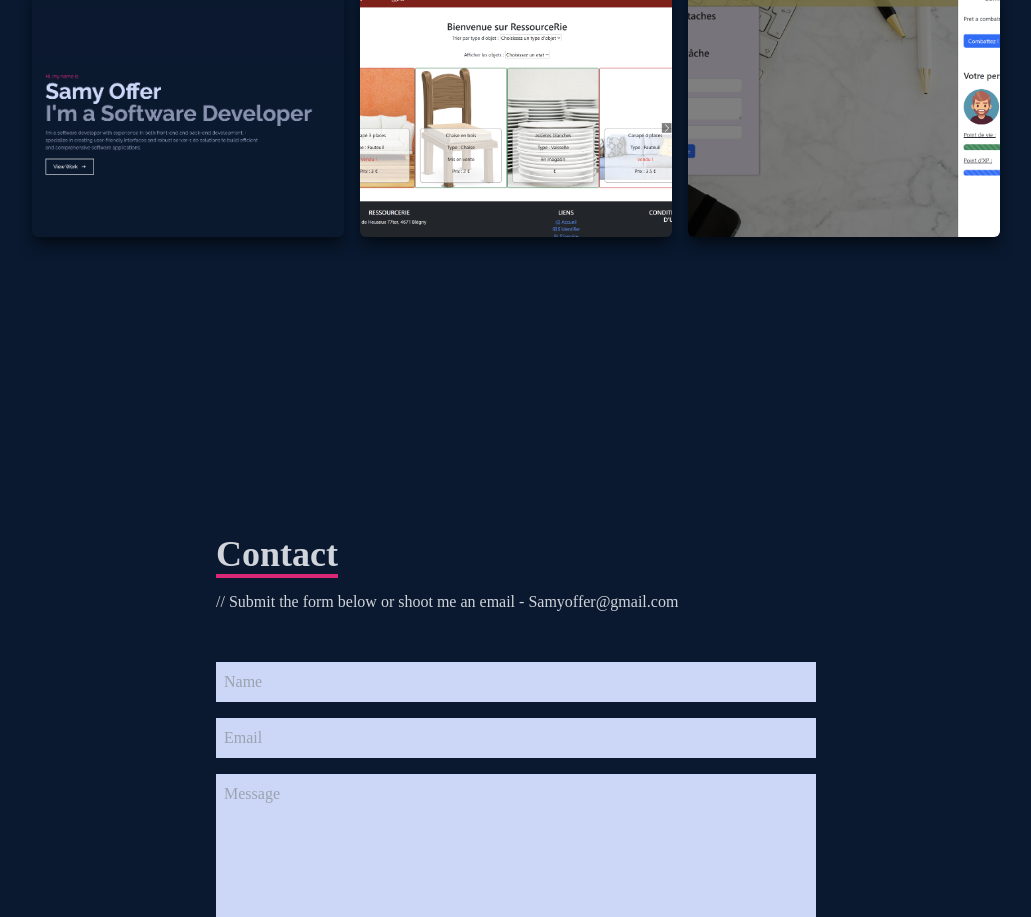
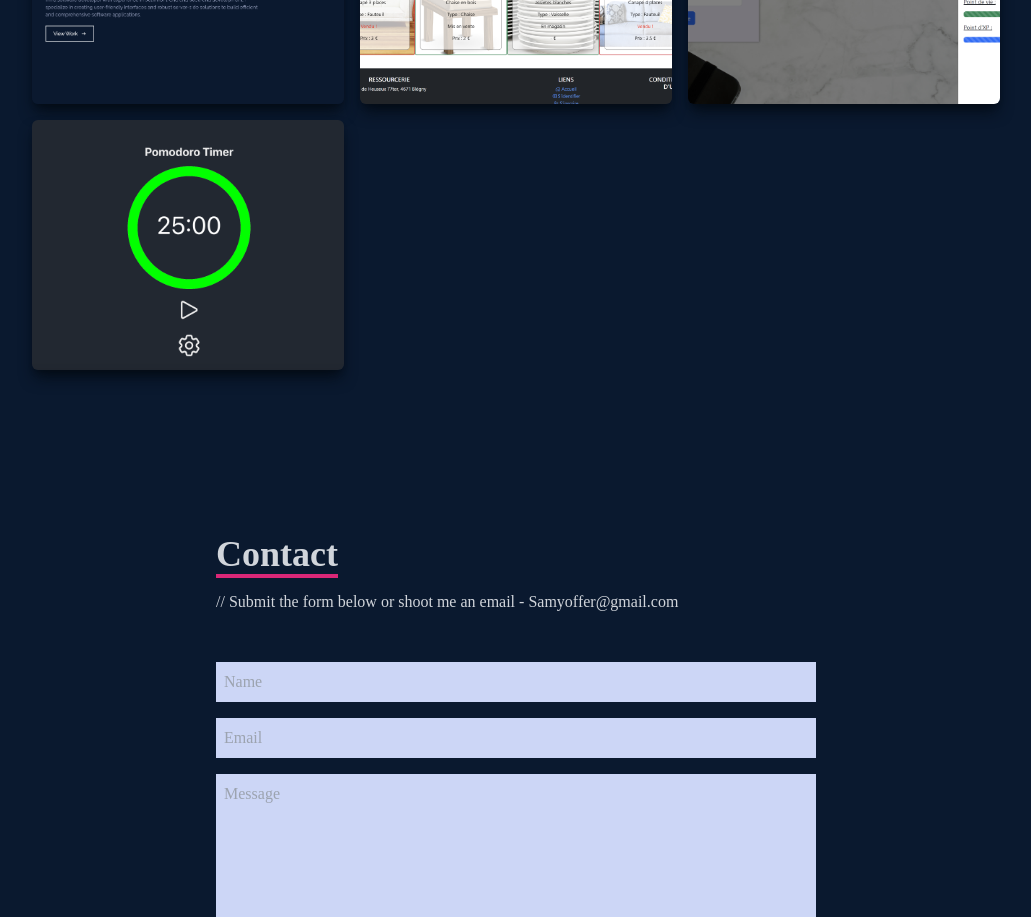
Before and after one commit to SamyOffer/Portfolio, a React (Create React App) app: page / in a window 1280 px wide. Shown: the part 2760-3677 px from the top of the page, without its empty margins (124-1155 px from the left). Built offline with nearby package versions, Linux system fonts and the light colour scheme.

Commit message:
add new project : Pomodoro Timer

```diff
--- a/src/data/data.js
+++ b/src/data/data.js
@@ -1,6 +1,7 @@
 import TodoWebSite from '../assets/projects/TodoWebSite.png'
 import Ressourcerie from '../assets/projects/ressourcerie.png'
 import WebSitePortfolio from '../assets/projects/WebSitePortfolio.png'
+import PomodoroTimer from '../assets/projects/PomodoroTimer.png'
 
 export const data=[
     {
@@ -20,6 +21,12 @@ export const data=[
         name:"Todo JS Application",
         image:TodoWebSite,
         github:"https://github.com/e-vinci/web2-2022-project-group-14",
+    },
+    {
+        id:3,
+        name:"Pomodoro Timer JS/Recat Application",
+        image:PomodoroTimer,
+        github:"https://github.com/SamyOffer/Pomodoro-react-app",
     }
 
 
```
Also changed, not shown: src/assets/projects/PomodoroTimer.png (added).
